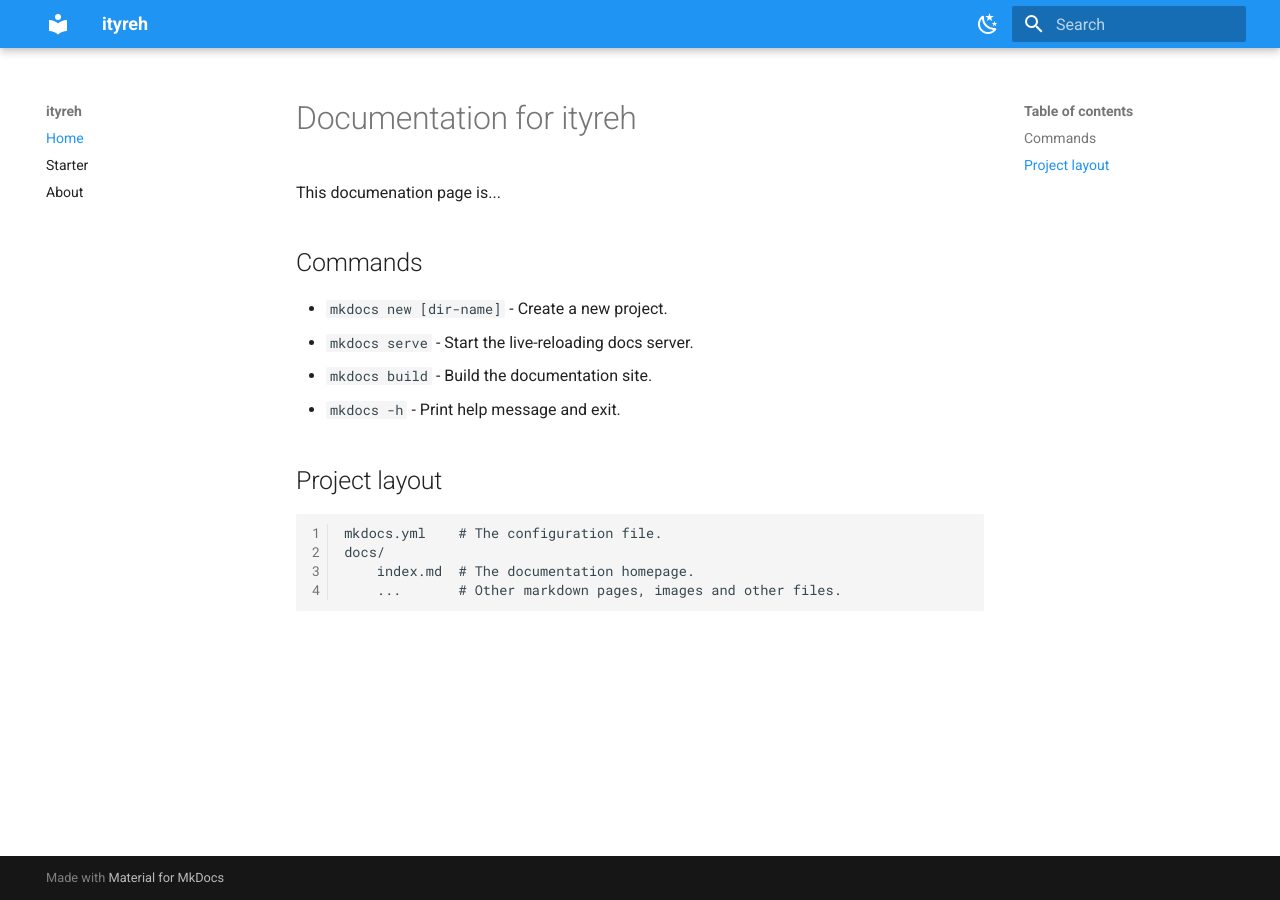
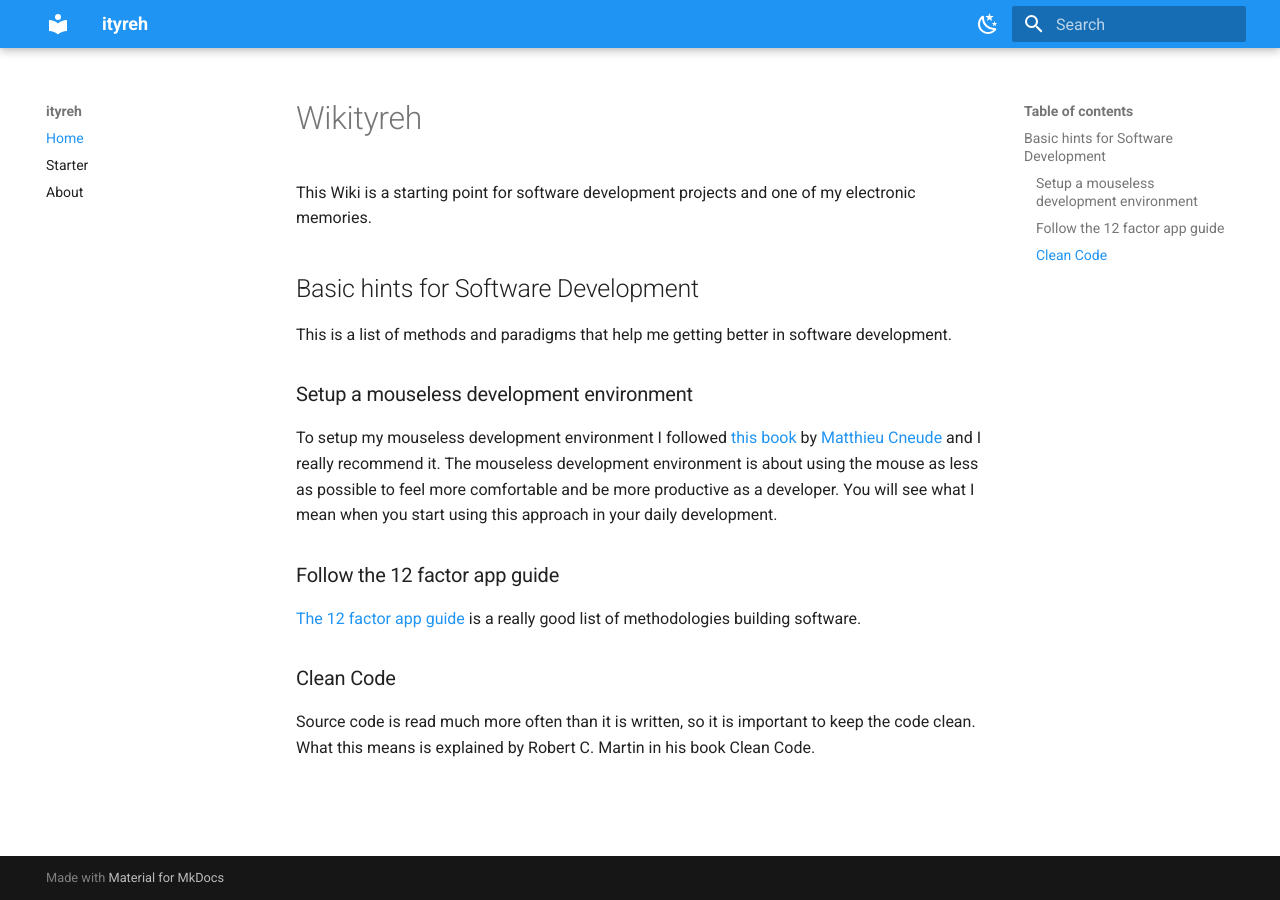
Before and after one commit to ityreh/docs, an MkDocs documentation site: the page built from docs/index.md, in a window 1280 px wide. Built offline with MkDocs 1.6.1 and Material for MkDocs 9.7.7, drawn with Linux system fonts in a browser that asks for light colours.

Commit message:
Add a kind of a starting page.

```diff
--- a/docs/index.md
+++ b/docs/index.md
@@ -1,17 +1,19 @@
-# Documentation for ityreh
+# Wikityreh
 
-This documenation page is...
+This Wiki is a starting point for software development projects and one of my electronic memories.
 
-## Commands
+## Basic hints for Software Development
 
-* `mkdocs new [dir-name]` - Create a new project.
-* `mkdocs serve` - Start the live-reloading docs server.
-* `mkdocs build` - Build the documentation site.
-* `mkdocs -h` - Print help message and exit.
+This is a list of methods and paradigms that help me getting better in software development.
 
-## Project layout
+### Setup a mouseless development environment
 
-    mkdocs.yml    # The configuration file.
-    docs/
-        index.md  # The documentation homepage.
-        ...       # Other markdown pages, images and other files.
+To setup my mouseless development environment I followed [this book](https://themouseless.dev/) by [Matthieu Cneude](https://github.com/Phantas0s) and I really recommend it. The mouseless development environment is about using the mouse as less as possible to feel more comfortable and be more productive as a developer. You will see what I mean when you start using this approach in your daily development.
+
+### Follow the 12 factor app guide
+
+[The 12 factor app guide](https://12factor.net/) is a really good list of methodologies building software.
+
+### Clean Code
+
+Source code is read much more often than it is written, so it is important to keep the code clean. What this means is explained by Robert C. Martin in his book Clean Code.
```
Also changed, not shown: docs/mouseless.md (deleted, +0 -3 lines).
